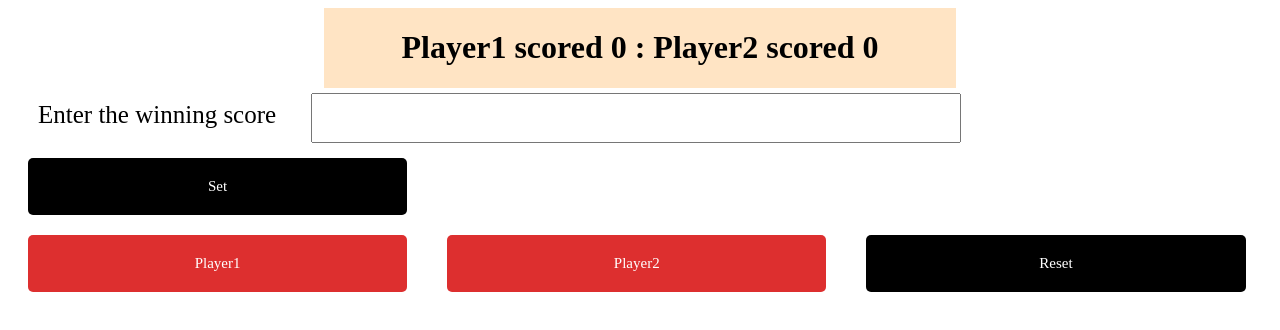
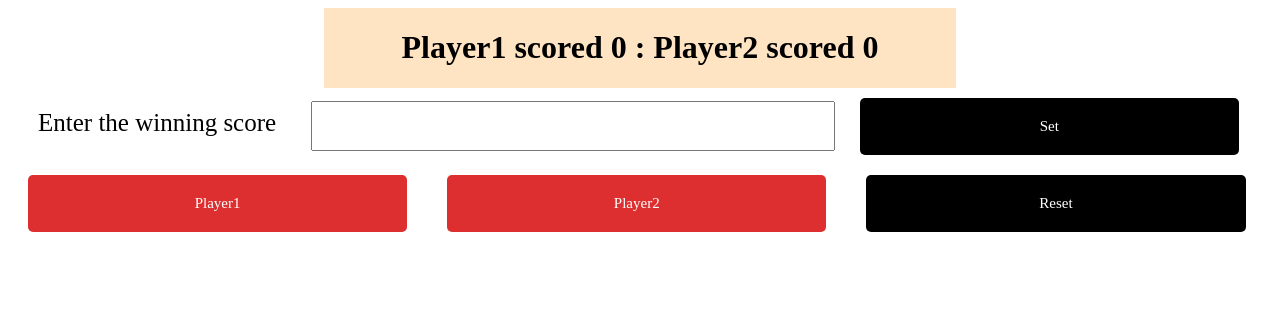
Before and after one commit to kushaltm/Result_recorder, a React (Create React App) app: page / in a window 1280 px wide. Shown: the top 330 px of the page. Built offline with nearby package versions, Linux system fonts and the light colour scheme.

Commit message:
cs changes

```diff
--- a/src/App.js
+++ b/src/App.js
@@ -192,9 +192,11 @@ function App() {
   return (
     <div className="App">
     <Header player1= {player1} player2={player2}/>
+    <div>
       <label className='label'> Enter the winning score</label>
       <input type = 'number' value = {winInputPoint}   className="form-control-input"   onChange={handleChange} disabled={inputDisable}/>
       <button className='set-btn btn' disabled={set} onClick={setWinpoint} >Set</button>
+      </div>
       <div>
       <button className='player1-btn' disabled = {player1Disable} onClick={onPlayer1}>Player1</button>
       <button className='player2-btn btn' disabled = {player2Disable} onClick={onPlayer2}>Player2</button>
--- a/src/index.css
+++ b/src/index.css
@@ -11,7 +11,7 @@
   font-size: 15px;
   font-family: inherit;
   position:relative;
-  width: 20%;
+  width: 25%;
 }
 .btn {
   display: inline-block;
@@ -104,7 +104,7 @@ width: 30%;
   width: 30%;
   }
 .form-control-input {
-  width: 50%;
+  width: 40%;
   height: 40px;
   margin: 5px;
   padding: 3px 7px;
```
